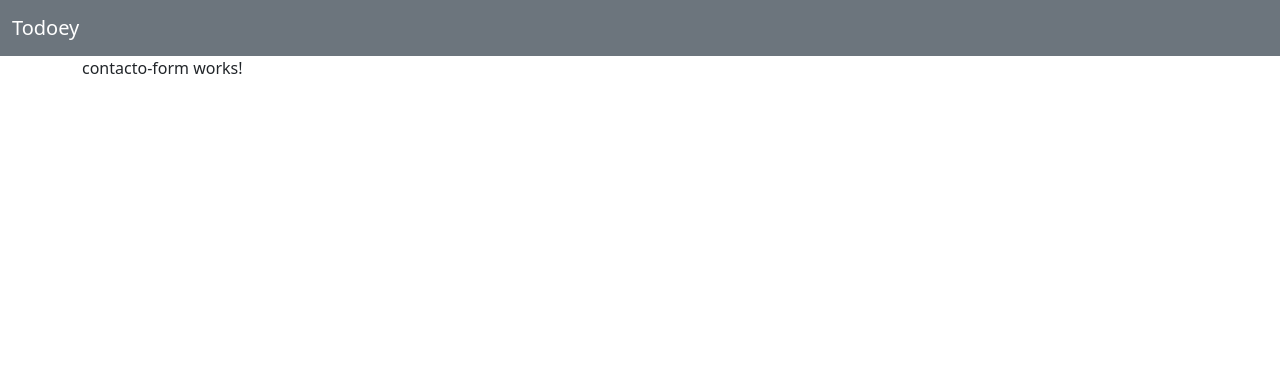
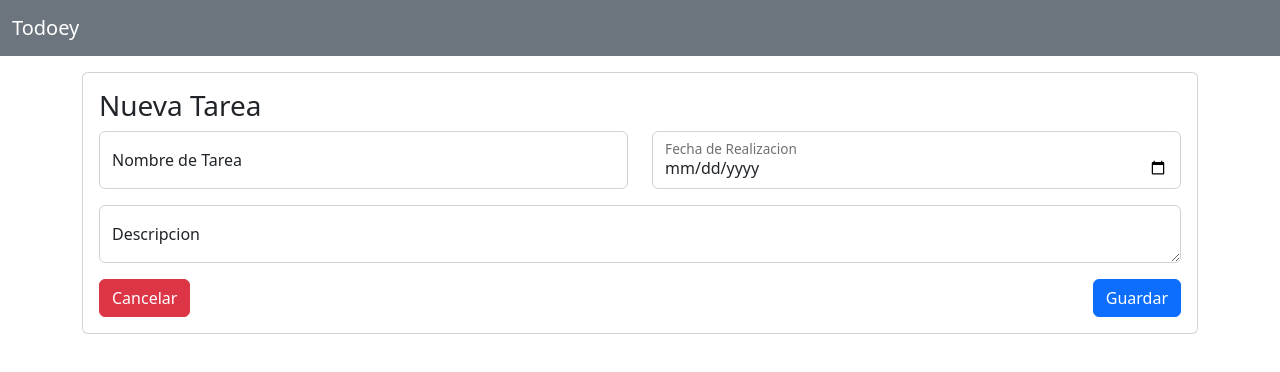
Before and after one commit to dbarrerap/todoey-angular, an Angular app: page /new in a window 1280 px wide. Shown: the top 372 px of the page. Built offline with nearby package versions, Linux system fonts and the light colour scheme.

Commit message:
Binding de los controles

```diff
--- a/src/app/app.module.ts
+++ b/src/app/app.module.ts
@@ -1,5 +1,6 @@
 import { NgModule } from '@angular/core';
 import { BrowserModule } from '@angular/platform-browser';
+import { ReactiveFormsModule } from '@angular/forms';
 
 import { AppRoutingModule } from './app-routing.module';
 import { AppComponent } from './app.component';
@@ -16,7 +17,8 @@ import { ContactoFormComponent } from './components/contacto-form/contacto-form.
   ],
   imports: [
     BrowserModule,
-    AppRoutingModule
+    AppRoutingModule,
+    ReactiveFormsModule,
   ],
   providers: [],
   bootstrap: [AppComponent]
--- a/src/app/components/contacto-form/contacto-form.component.html
+++ b/src/app/components/contacto-form/contacto-form.component.html
@@ -1 +1,35 @@
-<p>contacto-form works!</p>
+<div class="card mt-3 p-3">
+    <div class="row">
+        <div class="col">
+            <h3>Nueva Tarea</h3>
+        </div>
+    </div>
+    <div class="row">
+        <form [formGroup]="tareaForm" (ngSubmit)="setTarea()">
+            <div class="row mb-3">
+                <div class="col">
+                    <div class="form-floating">
+                        <input formControlName="nombre" type="text" id="tarea-nombre" class="form-control" placeholder="Nombre de Tarea">
+                        <label for="tarea-nombre">Nombre de Tarea</label>
+                    </div>
+                </div>
+                <div class="col">
+                    <div class="form-floating">
+                        <input formControlName="fecha" type="date" id="tarea-fecha" class="form-control" placeholder="Fecha de Realizacion">
+                        <label for="tarea-fecha">Fecha de Realizacion</label>
+                    </div>
+                </div>
+            </div>
+            <div class="form-floating mb-3">
+                <textarea formControlName="descripcion" class="form-control" rows="5" id="tarea-texto" placeholder="Descripcion"></textarea>
+                <label for="tarea-text">Descripcion</label>
+            </div>
+            <div class="row">
+                <div class="col">
+                    <button type="submit" class="btn btn-primary float-end">Guardar</button>
+                    <button type="button" class="btn btn-danger" routerLink="/">Cancelar</button>
+                </div>
+            </div>
+        </form>
+    </div>
+</div>
--- a/src/app/components/contacto-form/contacto-form.component.ts
+++ b/src/app/components/contacto-form/contacto-form.component.ts
@@ -1,10 +1,31 @@
-import { Component } from '@angular/core';
+import { Component, OnInit } from '@angular/core';
+import { FormBuilder, FormGroup, Validators } from '@angular/forms';
+import { ITarea } from 'src/app/interfaces/ITarea';
 
 @Component({
   selector: 'app-contacto-form',
   templateUrl: './contacto-form.component.html',
   styleUrls: ['./contacto-form.component.css']
 })
-export class ContactoFormComponent {
+export class ContactoFormComponent implements OnInit {
+  tareaForm!: FormGroup
+
+  constructor(
+    private fb: FormBuilder
+  ) {
+    this.tareaForm = this.fb.group({
+      nombre: ['', Validators.required],
+      fecha: [new Date(), Validators.required],
+      descripcion: ['', Validators.maxLength(255)],
+    })
+  }
+  ngOnInit(): void {
+  }
+
+  setTarea() {
+    // console.log(this.tareaForm)
+    const tarea: ITarea = {...this.tareaForm.value, realizado: false}
+    console.log(tarea)
+  }
 
 }
```
